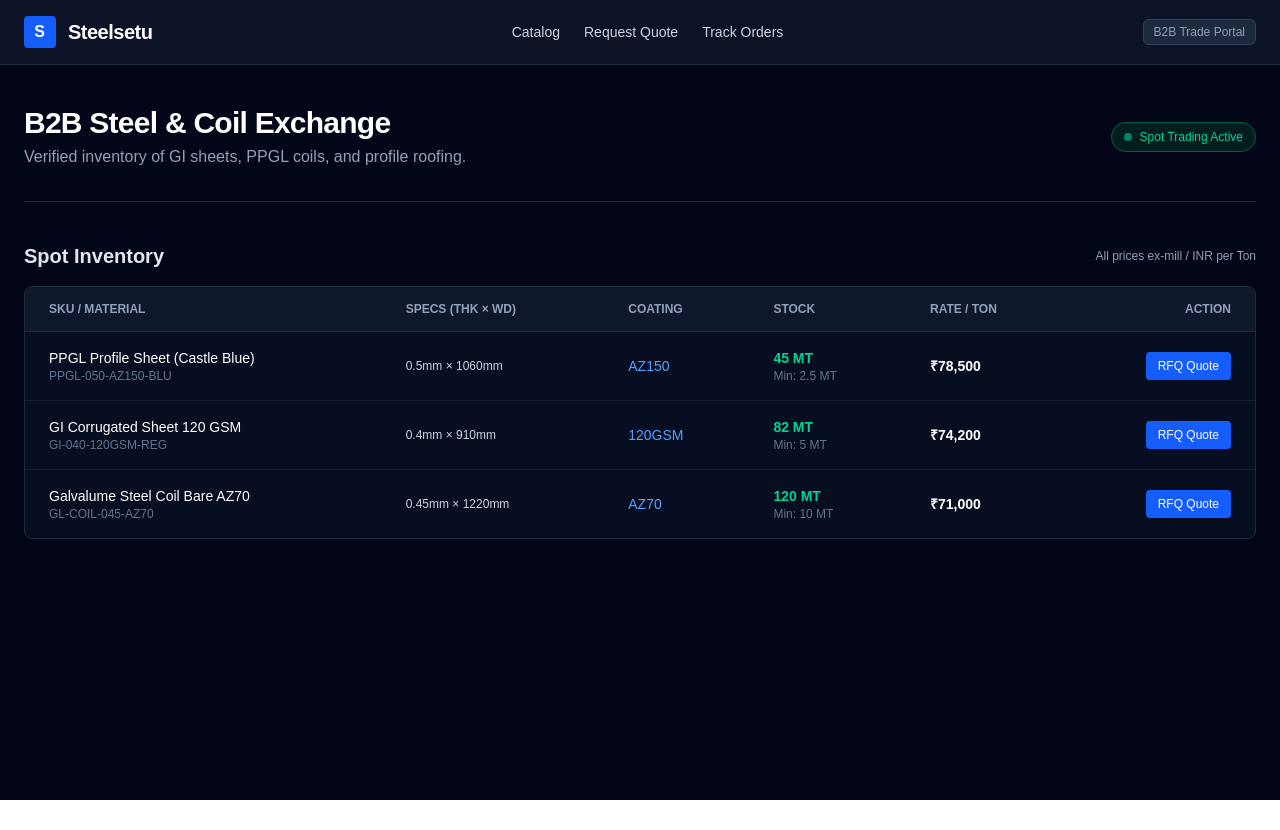
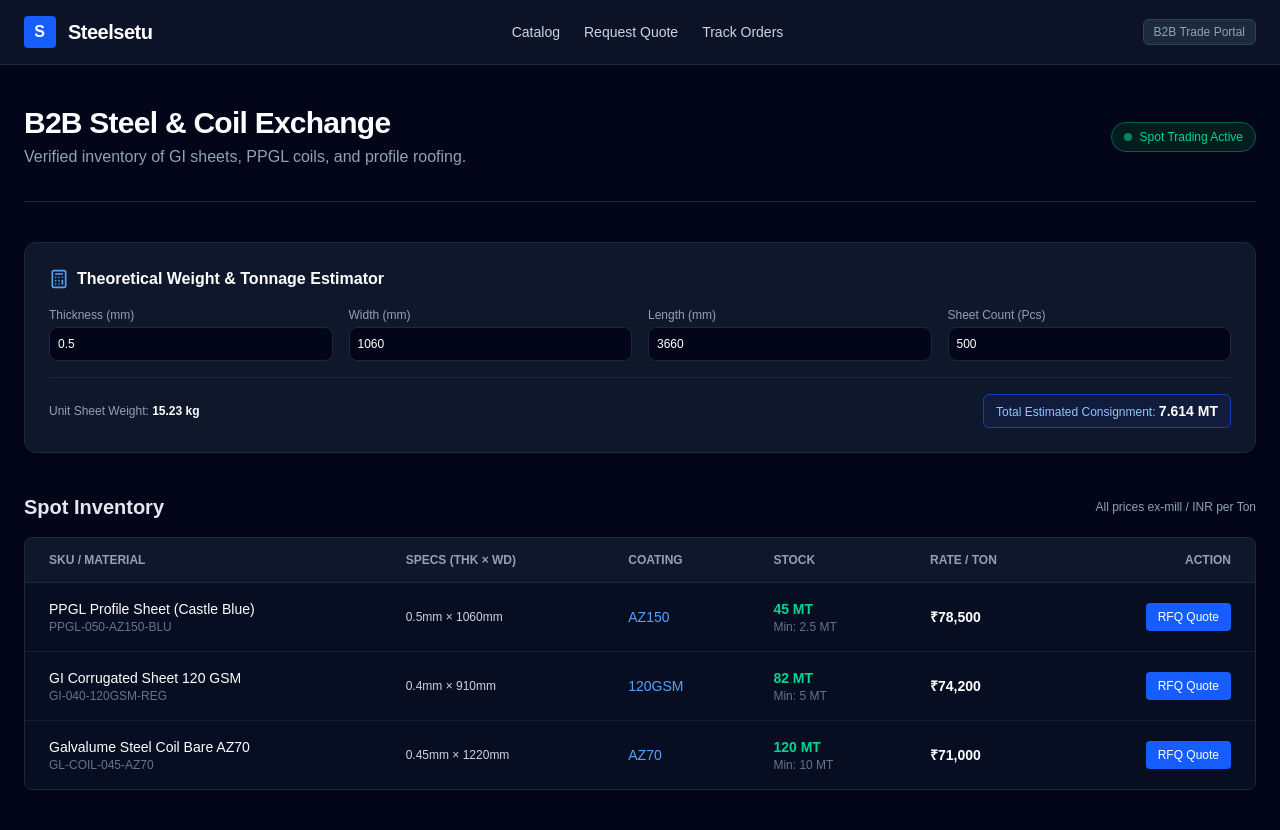
Before and after one commit to mohitsiddhi-art/steelsetu-platform, a Next.js app: page / in a window 1280 px wide. Before the commit the page ends 800 px from the top, so only its background shows below. Built offline with nearby package versions, Linux system fonts and the light colour scheme.

Commit message:
feat(calculator): implement steel weight estimator and RFQ server-side API route

```diff
--- /dev/null
+++ b/src/app/api/rfq/route.ts
@@ -0,0 +1,49 @@
+import { NextResponse } from 'next/server';
+
+export async function POST(request: Request) {
+  try {
+    const body = await request.json();
+    const { buyerName, companyName, gstNumber, tons, productId, pincode } = body;
+
+    // Server-side validation
+    if (!buyerName || !companyName || !gstNumber || !tons || !productId || !pincode) {
+      return NextResponse.json(
+        { error: 'Missing mandatory fields' },
+        { status: 400 }
+      );
+    }
+
+    if (gstNumber.length !== 15) {
+      return NextResponse.json(
+        { error: 'GSTIN must be exactly 15 characters' },
+        { status: 400 }
+      );
+    }
+
+    const inquiryReference = RFQ-;
+
+    // Payload ready for database persistence / CRM webhook
+    const recordedInquiry = {
+      referenceId: inquiryReference,
+      buyerName,
+      companyName,
+      gstNumber,
+      tons: Number(tons),
+      productId,
+      pincode,
+      status: 'LOGGED',
+      timestamp: new Date().toISOString(),
+    };
+
+    return NextResponse.json({
+      success: true,
+      message: 'Inquiry logged successfully',
+      data: recordedInquiry,
+    });
+  } catch (err) {
+    return NextResponse.json(
+      { error: 'Internal Server Error' },
+      { status: 500 }
+    );
+  }
+}
--- a/src/app/page.tsx
+++ b/src/app/page.tsx
@@ -1,5 +1,6 @@
 import Navbar from '@/components/layout/Navbar';
 import InventoryTable from '@/components/common/InventoryTable';
+import WeightCalculator from '@/components/common/WeightCalculator';
 import { getFeaturedProducts } from '@/services/catalogService';
 
 export default async function HomePage() {
@@ -29,6 +30,8 @@
           </div>
         </div>
 
+        <WeightCalculator />
+
         <section id="catalog" className="space-y-4">
           <div className="flex items-center justify-between">
             <h2 className="text-xl font-semibold text-slate-200">Spot Inventory</h2>
--- /dev/null
+++ b/src/components/common/WeightCalculator.tsx
@@ -0,0 +1,76 @@
+'use client';
+
+import { useState } from 'react';
+import { calculateSheetWeightKg, calculateTonnage } from '@/lib/steelCalculator';
+import { Calculator } from 'lucide-react';
+
+export default function WeightCalculator() {
+  const [thickness, setThickness] = useState<number>(0.50);
+  const [width, setWidth] = useState<number>(1060);
+  const [length, setLength] = useState<number>(3660);
+  const [pieces, setPieces] = useState<number>(500);
+
+  const unitWeight = calculateSheetWeightKg(thickness, width, length);
+  const totalTons = calculateTonnage(unitWeight, pieces);
+
+  return (
+    <div className="bg-slate-900 border border-slate-800 rounded-xl p-6 shadow-lg">
+      <div className="flex items-center gap-2 mb-4">
+        <Calculator className="w-5 h-5 text-blue-400" />
+        <h3 className="font-semibold text-white text-base">Theoretical Weight & Tonnage Estimator</h3>
+      </div>
+
+      <div className="grid grid-cols-2 md:grid-cols-4 gap-4 text-xs">
+        <div>
+          <label className="text-slate-400 block mb-1">Thickness (mm)</label>
+          <input
+            type="number"
+            step="0.01"
+            value={thickness}
+            onChange={(e) => setThickness(parseFloat(e.target.value) || 0)}
+            className="w-full bg-slate-950 border border-slate-800 rounded-lg p-2 text-white font-mono"
+          />
+        </div>
+        <div>
+          <label className="text-slate-400 block mb-1">Width (mm)</label>
+          <input
+            type="number"
+            step="10"
+            value={width}
+            onChange={(e) => setWidth(parseFloat(e.target.value) || 0)}
+            className="w-full bg-slate-950 border border-slate-800 rounded-lg p-2 text-white font-mono"
+          />
+        </div>
+        <div>
+          <label className="text-slate-400 block mb-1">Length (mm)</label>
+          <input
+            type="number"
+            step="10"
+            value={length}
+            onChange={(e) => setLength(parseFloat(e.target.value) || 0)}
+            className="w-full bg-slate-950 border border-slate-800 rounded-lg p-2 text-white font-mono"
+          />
+        </div>
+        <div>
+          <label className="text-slate-400 block mb-1">Sheet Count (Pcs)</label>
+          <input
+            type="number"
+            step="10"
+            value={pieces}
+            onChange={(e) => setPieces(parseInt(e.target.value, 10) || 0)}
+            className="w-full bg-slate-950 border border-slate-800 rounded-lg p-2 text-white font-mono"
+          />
+        </div>
+      </div>
+
+      <div className="mt-4 pt-4 border-t border-slate-800/80 flex flex-wrap items-center justify-between gap-4 text-xs">
+        <div className="text-slate-400">
+          Unit Sheet Weight: <span className="font-mono text-white font-semibold">{unitWeight.toFixed(2)} kg</span>
+        </div>
+        <div className="px-3 py-1.5 rounded-md bg-blue-950/40 border border-blue-800 text-blue-300 font-medium">
+          Total Estimated Consignment: <span className="font-mono font-bold text-white text-sm">{totalTons} MT</span>
+        </div>
+      </div>
+    </div>
+  );
+}
--- /dev/null
+++ b/src/lib/steelCalculator.ts
@@ -0,0 +1,32 @@
+/**
+ * Steel density constant: 7.85 g/cm3 (0.00785 kg/mm/m2)
+ */
+export const STEEL_DENSITY = 7.85;
+
+/**
+ * Calculates theoretical weight of a single flat sheet in kilograms.
+ * @param thicknessMm Thickness in mm (e.g. 0.50)
+ * @param widthMm Width in mm (e.g. 1060)
+ * @param lengthMm Length in mm (e.g. 2440)
+ */
+export function calculateSheetWeightKg(thicknessMm: number, widthMm: number, lengthMm: number): number {
+  const volumeM3 = (thicknessMm / 1000) * (widthMm / 1000) * (lengthMm / 1000);
+  return volumeM3 * STEEL_DENSITY * 1000;
+}
+
+/**
+ * Calculates total tonnage from piece count.
+ */
+export function calculateTonnage(weightPerPieceKg: number, pieces: number): number {
+  return Number(((weightPerPieceKg * pieces) / 1000).toFixed(3));
+}
+
+/**
+ * Estimates basic freight per ton based on distance band (INR).
+ */
+export function estimateFreightPerTon(distanceKm: number): number {
+  if (distanceKm <= 100) return 650;
+  if (distanceKm <= 300) return 1400;
+  if (distanceKm <= 600) return 2200;
+  return 3400;
+}
```
